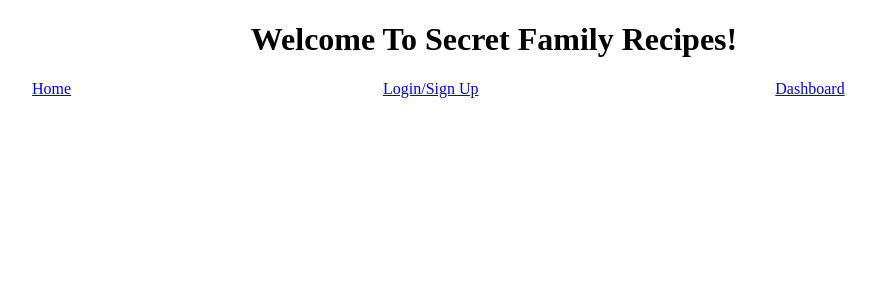
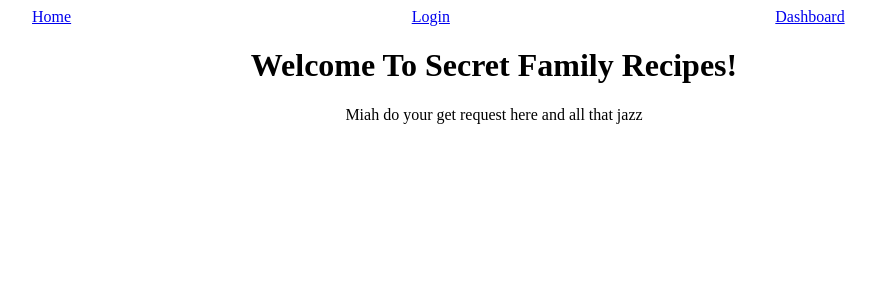
Before and after one commit to bw-secret-family-recipes-4/Front-End, a React (Create React App) app in the folder family-recipes/: page /home in a window 1280 px wide. Shown: the top 300 px of the page, without its empty margins (146-1022 px from the left). Built offline with nearby package versions, Linux system fonts and the light colour scheme.

Commit message:
readded deleted stuff

```diff
--- a/family-recipes/src/App.js
+++ b/family-recipes/src/App.js
@@ -1,36 +1,11 @@
 import React from "react";
-import { Switch, Route, Link } from "react-router-dom";
-import Login from "./components/Login";
-import Signup from "./components/Signup";
-import Dashboard from "./dashboardComponents/Dashboard";
-import RecipeEdit from "./dashboardComponents/RecipeEdit";
-import AddRecipes from "./dashboardComponents/FamilyRecipesForm";
-
 import "./App.css";
+import HomeRouting from "./utils/HomeRouting";
 
 function App() {
   return (
     <>
-      <h1> Welcome To Secret Family Recipes!</h1>
-      <div className="links">
-        <div>
-          <Link to="/">Home</Link>
-        </div>
-        <div>
-          <Link to="/login">Login/Sign Up</Link>
-        </div>
-        <div>
-          <Link to="/dashboard"> Dashboard</Link>
-        </div>
-      </div>
-      <Switch>
-        <Route path="/login" component={Login} />
-        <Route path="/sign-up" component={Signup} />
-        <Route path="/dashboard" component={Dashboard} />
-        <Route path="/edit" component={RecipeEdit} />
-        <Route path="/addRecipes" component={AddRecipes} />
-        <Route path="" />
-      </Switch>
+      <HomeRouting />
     </>
   );
 }
--- /dev/null
+++ b/family-recipes/src/components/Home.js
@@ -0,0 +1,12 @@
+import React from "react";
+
+const Home = () => {
+  return (
+    <>
+      <h1> Welcome To Secret Family Recipes!</h1>
+      Miah do your get request here and all that jazz
+    </>
+  );
+};
+
+export default Home;
--- a/family-recipes/src/utils/HomeRouting.js
+++ b/family-recipes/src/utils/HomeRouting.js
@@ -14,8 +14,9 @@ const HomeRouting = () => {
     <Route
       render={() => {
         if (
-          (window.location.href === "http://http://localhost:3000/home" &&
-            "https://front-end-b4xh1g815.vercel.app/home") &&
+          window.location.href === "http://http://localhost:3000/home" &&
+          "http://http://localhost:3000/home" &&
+          "https://front-end-b4xh1g815.vercel.app/home" &&
           "https://front-end-o5uieeqbk.vercel.app/"
         ) {
           return (
```
